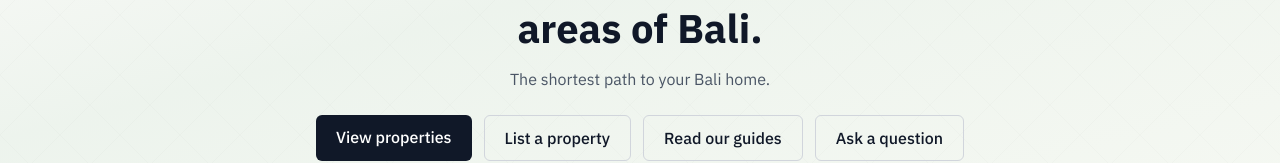
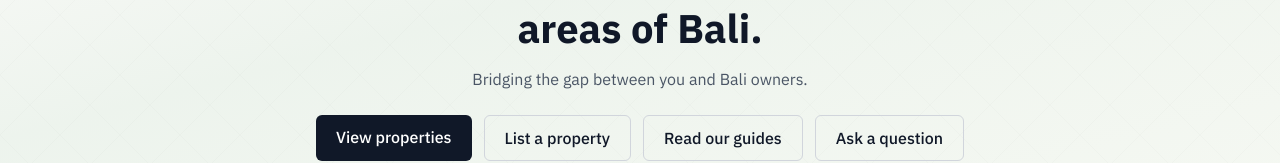
Before and after one commit to balitrusted/bali-realestate, a Next.js app: page / in a window 1280 px wide. Shown: the part 218-381 px from the top of the page. Built offline with nearby package versions, Linux system fonts and the light colour scheme; no server answers.

Commit message:
Tagline: Bridging the gap between you and Bali owners.

```diff
--- a/app/page.tsx
+++ b/app/page.tsx
@@ -57,7 +57,7 @@ export default async function Home() {
               Villas, land and business for long-term rental and investment in Ubud and other areas of Bali.
             </h1>
             <p className="text-base text-gray-600 mb-6">
-              The shortest path to your Bali home.
+              Bridging the gap between you and Bali owners.
             </p>
             <div className="flex flex-wrap gap-3 justify-center">
               <Link
```
